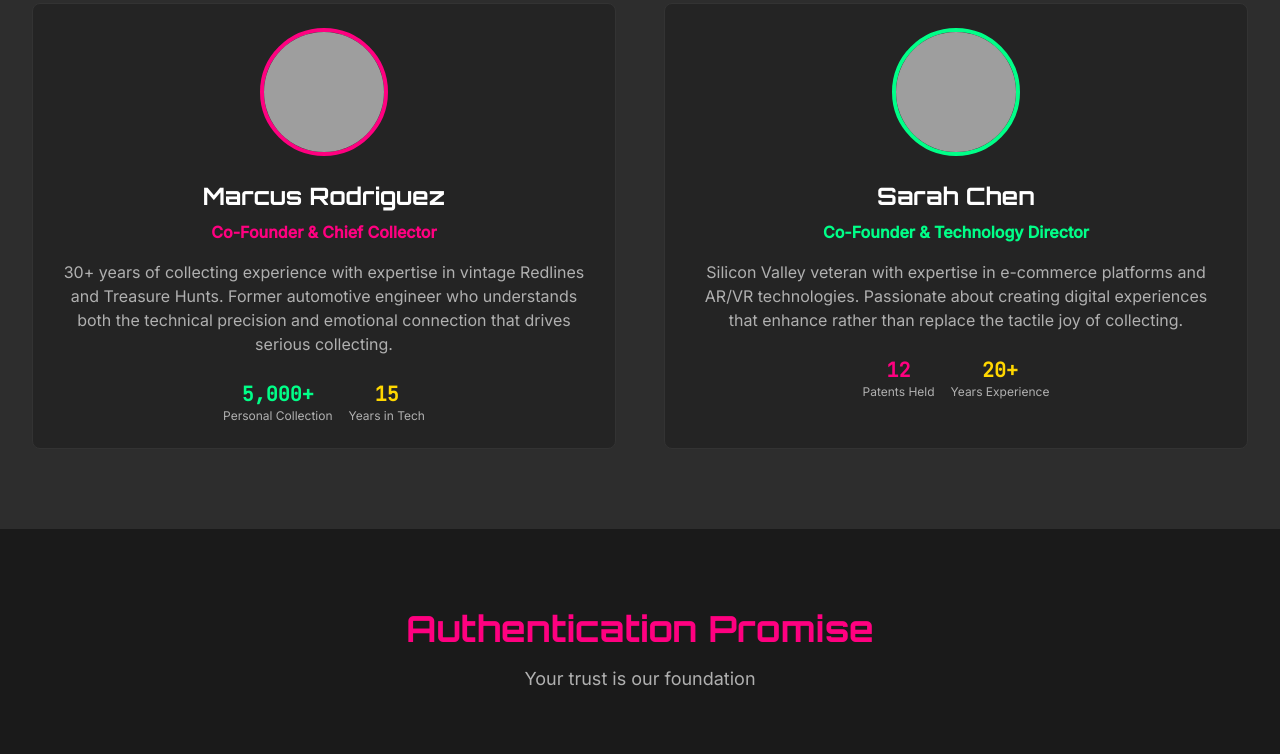
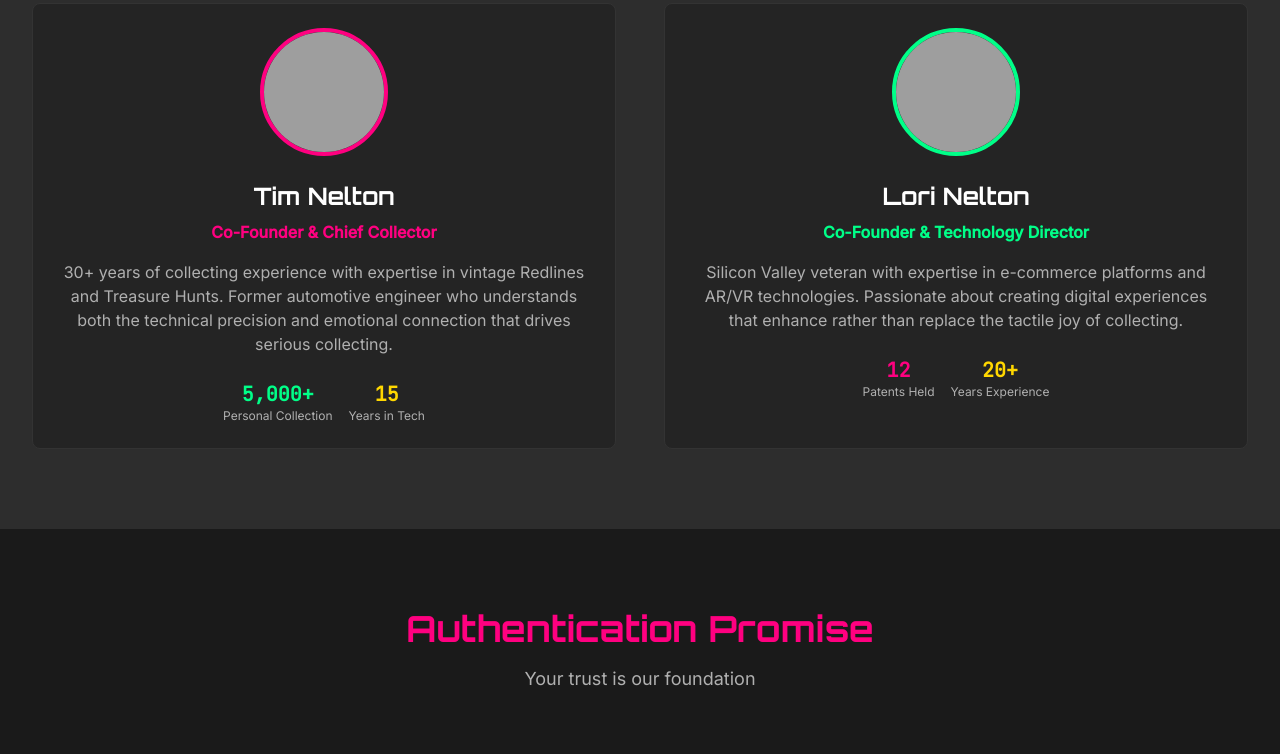
Before and after one commit to mariaisabeljuarezgomez/hotwheels, a website: page pages/about_hot_wheels_velocity.html in a window 1280 px wide. Shown: the part 1249-2003 px from the top of the page. Drawn offline with Linux system fonts and the light colour scheme; grey boxes are pictures that could not be loaded.

Commit message:
update: Change founder names and add woman avatar
- Changed first founder from Marcus Rodriguez to Tim Nelton
- Changed second founder from Sarah Chen to Lori Nelton
- Added proper woman avatar picture for Lori Nelton
- Updated alt text to reflect new names
- Professional headshot with green border for Lori

```diff
--- a/pages/about_hot_wheels_velocity.html
+++ b/pages/about_hot_wheels_velocity.html
@@ -176,9 +176,9 @@
                 <!-- Founder 1 -->
                 <div class="card-premium text-center">
                     <div class="relative mb-6">
-                        <img src="https://images.pexels.com/photos/2379004/pexels-photo-2379004.jpeg?auto=compress&cs=tinysrgb&w=400&h=400" alt="Marcus Rodriguez - Co-Founder" class="w-32 h-32 object-cover rounded-full mx-auto border-4 border-accent" loading="lazy" onerror="this.src='https://images.unsplash.com/photo-1584824486509-112e4181ff6b?q=80&w=2940&auto=format&fit=crop&ixlib=rb-4.0.3&ixid=M3wxMjA3fDB8MHxwaG90by1wYWdlfHx8fGVufDB8fHx8fA%3D%3D'; this.onerror=null;" />
+                        <img src="https://images.pexels.com/photos/2379004/pexels-photo-2379004.jpeg?auto=compress&cs=tinysrgb&w=400&h=400" alt="Tim Nelton - Co-Founder" class="w-32 h-32 object-cover rounded-full mx-auto border-4 border-accent" loading="lazy" onerror="this.src='https://images.unsplash.com/photo-1584824486509-112e4181ff6b?q=80&w=2940&auto=format&fit=crop&ixlib=rb-4.0.3&ixid=M3wxMjA3fDB8MHxwaG90by1wYWdlfHx8fGVufDB8fHx8fA%3D%3D'; this.onerror=null;" />
                     </div>
-                    <h3 class="font-orbitron font-bold text-2xl mb-2">Marcus Rodriguez</h3>
+                    <h3 class="font-orbitron font-bold text-2xl mb-2">Tim Nelton</h3>
                     <p class="text-accent font-rajdhani font-semibold mb-4">Co-Founder & Chief Collector</p>
                     <p class="text-text-secondary mb-6">
                         30+ years of collecting experience with expertise in vintage Redlines and Treasure Hunts. Former automotive engineer who understands both the technical precision and emotional connection that drives serious collecting.
@@ -198,9 +198,9 @@
                 <!-- Founder 2 -->
                 <div class="card-premium text-center">
                     <div class="relative mb-6">
-                        <img src="https://images.pixabay.com/photo/2016/11/21/12/42/beard-1845166_1280.jpg?auto=compress&cs=tinysrgb&w=400&h=400" alt="Sarah Chen - Co-Founder" class="w-32 h-32 object-cover rounded-full mx-auto border-4 border-success" loading="lazy" onerror="this.src='https://images.unsplash.com/photo-1584824486509-112e4181ff6b?q=80&w=2940&auto=format&fit=crop&ixlib=rb-4.0.3&ixid=M3wxMjA3fDB8MHxwaG90by1wYWdlfHx8fGVufDB8fHx8fA%3D%3D'; this.onerror=null;" />
+                        <img src="https://images.pexels.com/photos/415829/pexels-photo-415829.jpeg?auto=compress&cs=tinysrgb&w=400&h=400" alt="Lori Nelton - Co-Founder" class="w-32 h-32 object-cover rounded-full mx-auto border-4 border-success" loading="lazy" onerror="this.src='https://images.unsplash.com/photo-1494790108755-2616b612b786?q=80&w=1000&auto=format&fit=crop&ixlib=rb-4.0.3&ixid=M3wxMjA3fDB8MHxwaG90by1wYWdlfHx8fGVufDB8fHx8fA%3D%3D'; this.onerror=null;" />
                     </div>
-                    <h3 class="font-orbitron font-bold text-2xl mb-2">Sarah Chen</h3>
+                    <h3 class="font-orbitron font-bold text-2xl mb-2">Lori Nelton</h3>
                     <p class="text-success font-rajdhani font-semibold mb-4">Co-Founder & Technology Director</p>
                     <p class="text-text-secondary mb-6">
                         Silicon Valley veteran with expertise in e-commerce platforms and AR/VR technologies. Passionate about creating digital experiences that enhance rather than replace the tactile joy of collecting.
```
